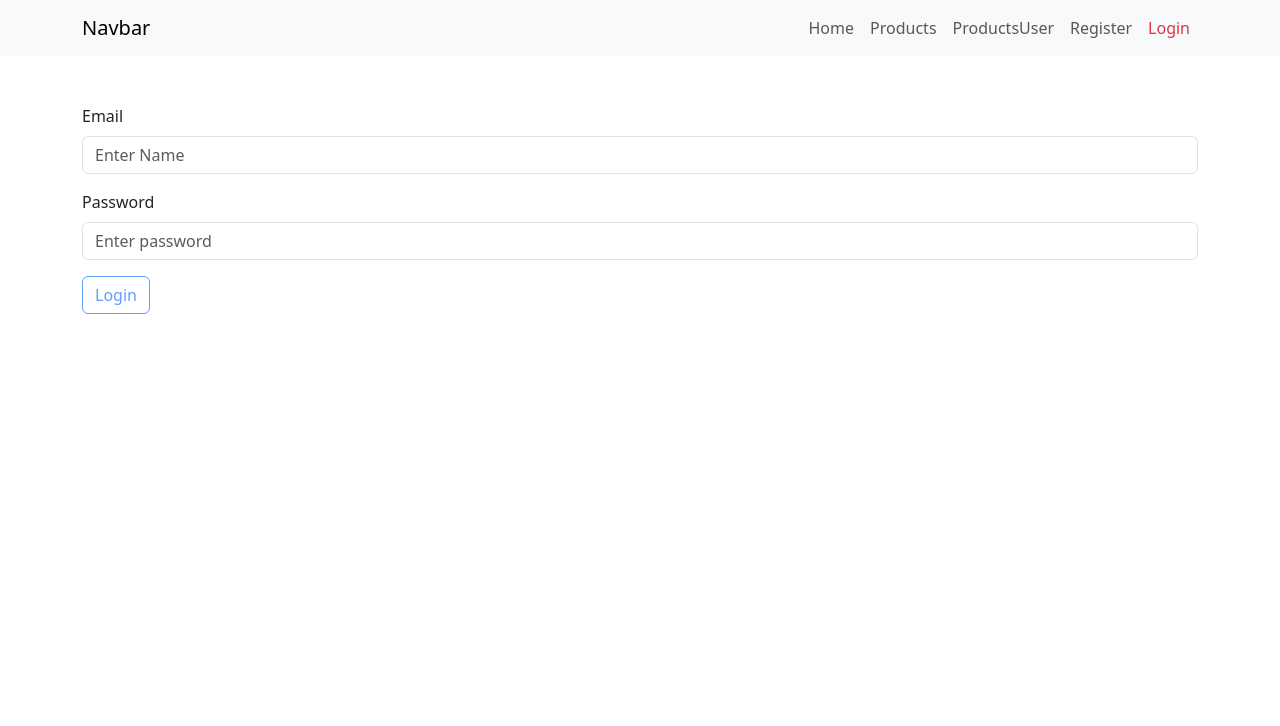
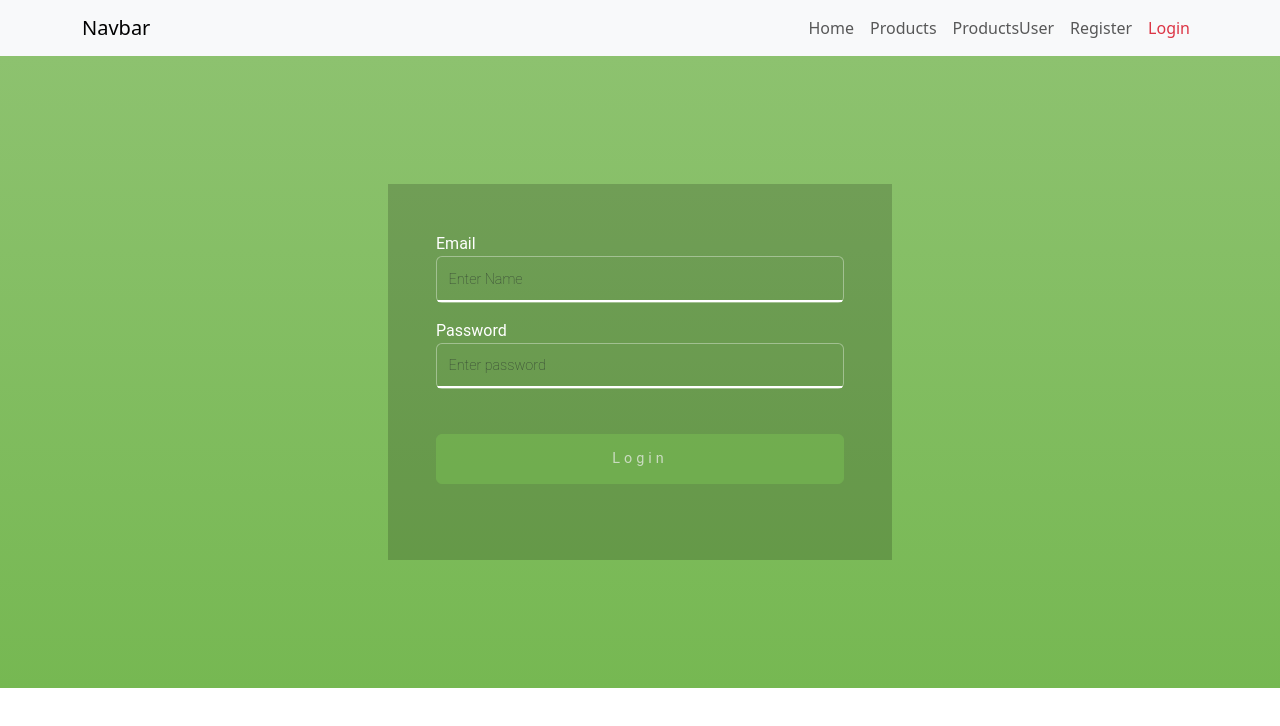
Before and after one commit to HosnySalem/E-Commerce-App-frontend, an Angular app: page /login in a window 1280 px wide. Shown: the top 726 px of the page. Built offline with nearby package versions, Linux system fonts and the light colour scheme.

Commit message:
adding style

```diff
--- a/angular.json
+++ b/angular.json
@@ -98,5 +98,8 @@
         }
       }
     }
+  },
+  "cli": {
+    "analytics": "e9d7c9f6-d86e-4053-ba08-4ea86eac1f6b"
   }
 }
--- a/src/app/components/product/products/products.component.html
+++ b/src/app/components/product/products/products.component.html
@@ -1,7 +1,9 @@
 <div class="text-center mt-5 p-5">
   <h1 class="mb-4">Our Products</h1>
   <div>
-        <button class="btn btn-primary" [routerLink]="['/products', '0', 'edit']">Add Product</button>
+    <button class="btn btn-primary" [routerLink]="['/products', '0', 'edit']">
+      Add Product
+    </button>
   </div>
   <div class="container">
     <table class="table">
@@ -18,9 +20,9 @@
       <tbody>
         <tr *ngFor="let product of products">
           <th scope="row">{{ product.id }}</th>
-            <!-- <td class="w-25"><img class="w-50" [src]="product.img" alt=""></td> -->
+          <td class="w-25"><img class="w-50" [src]="product.img" alt="" /></td>
           <td>{{ product.name }}</td>
-            <td>{{ product.price|currency}}</td>
+          <td>{{ product.price | currency }}</td>
           <td>{{ product.quantityAvailable }}</td>
           <td>
             <i
--- a/src/app/components/user/login/login.component.css
+++ b/src/app/components/user/login/login.component.css
@@ -0,0 +1,101 @@
+/* Reset */
+* {
+  margin: 0;
+  padding: 0;
+  box-sizing: border-box;
+
+}
+/* Fallback for old browsers */
+/* body {
+  font-family: 'Roboto', sans-serif;
+  background: #76b852;
+  background: -webkit-linear-gradient(to top, #76b852, #8DC26F);
+  background: -moz-linear-gradient(to top, #76b852, #8DC26F);
+  background: -o-linear-gradient(to top, #76b852, #8DC26F);
+  background: linear-gradient(to top, #76b852, #8DC26F);
+
+} */
+.cont{
+  font-family: 'Roboto', sans-serif;
+  background: #76b852;
+  background: -webkit-linear-gradient(to top, #76b852, #8DC26F);
+  background: -moz-linear-gradient(to top, #76b852, #8DC26F);
+  background: -o-linear-gradient(to top, #76b852, #8DC26F);
+  background: linear-gradient(to top, #76b852, #8DC26F);
+  margin: 0;
+  padding: 5em;
+  /* background-color: rgb(0, 252, 42); */
+  /* margin: 0; */
+}
+.container {
+  width: 45%;
+  margin: 3em auto;
+  background: rgba(0, 0, 0, 0.18);
+  padding: 3em;
+}
+/*   background: #c0f0a7; */
+.alert {
+  background-color: #76b852;
+  margin-bottom: 1em;
+}
+
+.form-label {
+  color: #fff;
+}
+
+.form-control {
+  font-size: 0.9em;
+  color: #fff;
+  font-weight: 100;
+  width: 100%;
+  display: block;
+  border: none;
+  padding: 0.8em;
+  border: solid 1px rgba(255, 255, 255, 0.37);
+  background: -webkit-linear-gradient(top, rgba(255, 255, 255, 0) 96%, #fff 4%);
+  background: linear-gradient(to bottom, rgba(255, 255, 255, 0) 96%, #fff 4%);
+  background-position: -800px 0;
+  background-size: 100%;
+  background-repeat: no-repeat;
+  font-family: 'Roboto', sans-serif;
+}
+
+.form-control:focus, .form-control:valid {
+  box-shadow: none;
+  outline: none;
+  background-position: 0 0;
+}
+
+.form-text {
+  color: #fff;
+}
+
+.btn-outline-primary {
+  font-size: 0.9em;
+  color: #fff;
+  background: #76b852;
+  outline: none;
+  border: 1px solid #76b852;
+  cursor: pointer;
+  padding: 0.9em;
+  width: 100%;
+  margin: 2em 0;
+  letter-spacing: 4px;
+}
+
+.btn-outline-primary:hover {
+  background: #8DC26F;
+}
+
+/* Responsive */
+@media (max-width: 768px) {
+  .container {
+    width: 50%;
+  }
+}
+
+@media (max-width: 576px) {
+  .container {
+    width: 70%;
+  }
+}
--- a/src/app/components/user/login/login.component.html
+++ b/src/app/components/user/login/login.component.html
@@ -1,8 +1,7 @@
-<div class="container mt-5">
-
-  <div *ngIf="apiError" class="alert alert-danger">{{apiError}}</div>
+<div class="cont">
+  <div class="container">
+    <div *ngIf="apiError" class="alert">{{ apiError }}</div>
     <form (submit)="handleLogin(loginForm)" [formGroup]="loginForm">
-
       <div class="mb-3">
         <label for="exampleInputEmail1" class="form-label">Email</label>
         <input
@@ -14,7 +13,11 @@
           placeholder="Enter Name"
           formControlName="email"
         />
-            <ng-container *ngIf="loginForm.get('email')?.errors && loginForm.get('email')?.touched">
+        <ng-container
+          *ngIf="
+            loginForm.get('email')?.errors && loginForm.get('email')?.touched
+          "
+        >
           <div
             *ngIf="loginForm.get('email')?.getError('required')"
             id="emailHelp"
@@ -43,7 +46,12 @@
           placeholder="Enter password"
           formControlName="password"
         />
-        <ng-container *ngIf="loginForm.get('password')?.errors && loginForm.get('password')?.touched">
+        <ng-container
+          *ngIf="
+            loginForm.get('password')?.errors &&
+            loginForm.get('password')?.touched
+          "
+        >
           <div
             *ngIf="loginForm.get('password')?.getError('required')"
             id="emailHelp"
@@ -61,7 +69,13 @@
         </ng-container>
       </div>
 
-
-      <button [disabled]="loginForm.invalid" type="submit" class="btn btn-outline-primary">Login</button>
+      <button
+        [disabled]="loginForm.invalid"
+        type="submit"
+        class="btn btn-outline-primary"
+      >
+        Login
+      </button>
     </form>
   </div>
+</div>
--- a/src/app/components/user/signup/signup.component.css
+++ b/src/app/components/user/signup/signup.component.css
@@ -0,0 +1,329 @@
+/* Reset */
+/* Fallback for older browsers */
+* {
+  margin: 0;
+  padding: 0;
+  box-sizing: border-box;
+}
+
+/* body {
+  font-family: 'Roboto', sans-serif;
+  background: #76b852;
+  background: -webkit-linear-gradient(to top, #76b852, #8DC26F);
+  background: -moz-linear-gradient(to top, #76b852, #8DC26F);
+  background: -o-linear-gradient(to top, #76b852, #8DC26F);
+  background: linear-gradient(to top, #76b852, #8DC26F);
+} */
+.cont{
+  font-family: 'Roboto', sans-serif;
+  background: #76b852;
+  background: -webkit-linear-gradient(to top, #76b852, #8DC26F);
+  background: -moz-linear-gradient(to top, #76b852, #8DC26F);
+  background: -o-linear-gradient(to top, #76b852, #8DC26F);
+  background: linear-gradient(to top, #76b852, #8DC26F);
+  margin: 0;
+  padding-top: 10px;
+  padding-bottom: 5px;
+  /* padding: 2em; */
+  /* background-color: rgb(0, 252, 42); */
+  /* margin: 0; */
+}
+.container {
+  width: 100%;
+  max-width: 400px;
+  margin: 5% auto;
+  background: rgba(0, 0, 0, 0.18);
+  padding: 30px;
+  border-radius: 5px;
+}
+
+.container h1 {
+  font-size: 3em;
+  text-align: center;
+  color: #fff;
+  font-weight: 100;
+  text-transform: capitalize;
+  letter-spacing: 4px;
+  margin-bottom: 30px;
+}
+
+.container input[type="text"],
+.container input[type="email"],
+.container input[type="password"] {
+  font-size: 0.9em;
+  color: #fff;
+  font-weight: 100;
+  width: calc(100% - 20px);
+  display: block;
+  border: none;
+  padding: 10px;
+  border: solid 1px rgba(255, 255, 255, 0.37);
+  background: -webkit-linear-gradient(top, rgba(255, 255, 255, 0) 96%, #fff 4%);
+  background: linear-gradient(to bottom, rgba(255, 255, 255, 0) 96%, #fff 4%);
+  background-position: -800px 0;
+  background-size: 100%;
+  background-repeat: no-repeat;
+  color: #fff;
+}
+
+.container input[type="text"]:focus,
+.container input[type="email"]:focus,
+.container input[type="password"]:focus {
+  outline: none;
+}
+
+.container input[type="submit"] {
+  font-size: .9em;
+  color: #fff;
+  background: #76b852;
+  outline: none;
+  border: 1px solid #76b852;
+  cursor: pointer;
+  padding: 10px;
+  width: 100%;
+  margin-top: 20px;
+  letter-spacing: 4px;
+}
+
+.container input[type="submit"]:hover {
+  background: #8DC26F;
+}
+
+.container p {
+  font-size: 1em;
+  color: #fff;
+  text-align: center;
+  letter-spacing: 1px;
+  font-weight: 300;
+  margin-top: 20px;
+}
+
+.container p a {
+  color: #fff;
+  transition: 0.5s all;
+}
+
+.container p a:hover {
+  color: #76b852;
+}
+
+.container .wthree-text label {
+  font-size: 0.9em;
+  color: #fff;
+  font-weight: 200;
+  cursor: pointer;
+  position: relative;
+  display: block;
+}
+
+.container .wthree-text input.checkbox {
+  background: #8DC26F;
+  cursor: pointer;
+  width: 1.2em;
+  height: 1.2em;
+  margin-right: 10px;
+  vertical-align: middle;
+  position: relative;
+  top: 2px;
+}
+
+.container .wthree-text input.checkbox:before,
+.container .wthree-text input.checkbox:after {
+  content: "";
+  position: absolute;
+  width: 1.2em;
+  height: 1.2em;
+  background: inherit;
+  cursor: pointer;
+}
+
+.container .wthree-text input.checkbox:before {
+  background-color: rgba(255, 255, 255, 0.15);
+}
+
+.container .wthree-text input.checkbox:after {
+  content: "";
+  position: absolute;
+  top: 0px;
+  left: 0;
+  z-index: 1;
+  width: 1.2em;
+  height: 1.2em;
+  border: 1px solid #fff;
+  -webkit-transition: .4s ease-in-out;
+  -moz-transition: .4s ease-in-out;
+  -o-transition: .4s ease-in-out;
+  transition: .4s ease-in-out;
+}
+
+.container .wthree-text input.checkbox:checked:after {
+  -webkit-transform: rotate(-45deg);
+  -moz-transform: rotate(-45deg);
+  -o-transform: rotate(-45deg);
+  -ms-transform: rotate(-45deg);
+  transform: rotate(-45deg);
+  height: .5rem;
+  border-color: #fff;
+  border-top-color: transparent;
+  border-right-color: transparent;
+}
+
+.container .wthree-text input.checkbox:checked + span {
+  color: #76b852;
+}
+
+.container .colorlibcopy-agile {
+  margin: 2em 0 1em;
+  text-align: center;
+}
+
+.container .colorlibcopy-agile p {
+  font-size: .9em;
+  color: #fff;
+  line-height: 1.8em;
+  letter-spacing: 1px;
+  font-weight: 100;
+}
+
+.container .colorlibcopy-agile p a {
+  color: #fff;
+  transition: 0.5s all;
+}
+
+.container .colorlibcopy-agile p a:hover {
+  color: #000;
+}
+
+.container .wrapper {
+  position: relative;
+  overflow: hidden;
+}
+
+.container .colorlib-bubbles {
+  position: absolute;
+  top: 0;
+  left: 0;
+  width: 100%;
+  height: 100%;
+  z-index: -1;
+}
+/* --------------------------------------------------------------------------------- */
+.container .colorlib-bubbles li {
+  position: absolute;
+  list-style: none;
+  display: block;
+  width: 40px;
+  height: 40px;
+  background-color: rgba(255, 255, 255, 0.15);
+  bottom: -160px;
+  -webkit-animation: square 20s infinite;
+  animation: square 20s infinite;
+  -webkit-transition-timing-function: linear;
+  transition-timing-function: linear;
+  border-radius: 50%;
+}
+
+.container .colorlib-bubbles li:nth-child(1) {
+  left: 10%;
+}
+
+.container .colorlib-bubbles li:nth-child(2) {
+  left: 20%;
+  width: 80px;
+  height: 80px;
+  -webkit-animation-delay: 2s;
+  animation-delay: 2s;
+  -webkit-animation-duration: 17s;
+  animation-duration: 17s;
+}
+
+.container .colorlib-bubbles li:nth-child(3) {
+  left: 25%;
+  -webkit-animation-delay: 4s;
+  animation-delay: 4s;
+}
+
+.container .colorlib-bubbles li:nth-child(4) {
+  left: 40%;
+  width: 60px;
+  height: 60px;
+  -webkit-animation-duration: 22s;
+  animation-duration: 22s;
+  background-color: rgba(255, 255, 255, 0.25);
+}
+
+.container .colorlib-bubbles li:nth-child(5) {
+  left: 70%;
+}
+
+.container .colorlib-bubbles li:nth-child(6) {
+  left: 80%;
+  width: 120px;
+  height: 120px;
+  -webkit-animation-delay: 3s;
+  animation-delay: 3s;
+  background-color: rgba(255, 255, 255, 0.2);
+}
+
+.container .colorlib-bubbles li:nth-child(7) {
+  left: 32%;
+  width: 160px;
+  height: 160px;
+  -webkit-animation-delay: 7s;
+  animation-delay: 7s;
+}
+
+.container .colorlib-bubbles li:nth-child(8) {
+  left: 55%;
+  width: 20px;
+  height: 20px;
+  -webkit-animation-delay: 15s;
+  animation-delay: 15s;
+  -webkit-animation-duration: 40s;
+  animation-duration: 40s;
+}
+
+.container .colorlib-bubbles li:nth-child(9) {
+  left: 25%;
+  width: 10px;
+  height: 10px;
+  -webkit-animation-delay: 2s;
+  animation-delay: 2s;
+  -webkit-animation-duration: 40s;
+  animation-duration: 40s;
+  background-color: rgba(255, 255, 255, 0.3);
+}
+
+.container .colorlib-bubbles li:nth-child(10) {
+  left: 90%;
+  width: 160px;
+  height: 160px;
+  -webkit-animation-delay: 11s;
+  animation-delay: 11s;
+  -webkit-animation-duration: 40s;
+  animation-duration: 40s;
+}
+
+@-webkit-keyframes square {
+  0% {
+    -webkit-transform: translateY(0);
+    transform: translateY(0);
+  }
+
+  100% {
+    -webkit-transform: translateY(-700px) rotate(600deg);
+    transform: translateY(-700px) rotate(600deg);
+  }
+}
+
+@keyframes square {
+  0% {
+    -webkit-transform: translateY(0);
+    transform: translateY(0);
+  }
+
+  100% {
+    -webkit-transform: translateY(-700px) rotate(600deg);
+    transform: translateY(-700px) rotate(600deg);
+  }
+}
--- a/src/app/components/user/signup/signup.component.html
+++ b/src/app/components/user/signup/signup.component.html
@@ -1,14 +1,13 @@
-<div class="container mt-5">
-
-  <div *ngIf="apiError" class="alert alert-danger">
+<div class="cont">
+  <div class="container">
+    <div *ngIf="apiError" class="alert">
       <ul>
-      <li *ngIf="apiError.ConfirmPassword">{{apiError.ConfirmPassword}}</li>
-      <li *ngIf="apiError.Password">{{apiError.Password}}</li>
+        <li *ngIf="apiError.ConfirmPassword">{{ apiError.ConfirmPassword }}</li>
+        <li *ngIf="apiError.Password">{{ apiError.Password }}</li>
       </ul>
     </div>
     <form (submit)="handleRegister(registerForm)" [formGroup]="registerForm">
-
-      <div class="mb-3">
+      <div>
         <label for="exampleInput1" class="form-label">Name</label>
         <input
           type="text"
@@ -19,7 +18,12 @@
           placeholder="Enter Name"
           formControlName="name"
         />
-        <ng-container *ngIf="registerForm.get('name')?.errors && registerForm.get('name')?.touched">
+        <ng-container
+          *ngIf="
+            registerForm.get('name')?.errors &&
+            registerForm.get('name')?.touched
+          "
+        >
           <div
             *ngIf="registerForm.get('name')?.getError('required')"
             id="emailHelp"
@@ -48,7 +52,12 @@
           placeholder="Enter Name"
           formControlName="email"
         />
-        <ng-container *ngIf="registerForm.get('email')?.errors && registerForm.get('email')?.touched">
+        <ng-container
+          *ngIf="
+            registerForm.get('email')?.errors &&
+            registerForm.get('email')?.touched
+          "
+        >
           <div
             *ngIf="registerForm.get('email')?.getError('required')"
             id="emailHelp"
@@ -77,7 +86,12 @@
           placeholder="Enter Address"
           formControlName="address"
         />
-        <ng-container *ngIf="registerForm.get('address')?.errors && registerForm.get('address')?.touched">
+        <ng-container
+          *ngIf="
+            registerForm.get('address')?.errors &&
+            registerForm.get('address')?.touched
+          "
+        >
           <div
             *ngIf="registerForm.get('address')?.getError('required')"
             id="emailHelp"
@@ -99,7 +113,12 @@
           placeholder="Enter password"
           formControlName="password"
         />
-        <ng-container *ngIf="registerForm.get('password')?.errors && registerForm.get('password')?.touched">
+        <ng-container
+          *ngIf="
+            registerForm.get('password')?.errors &&
+            registerForm.get('password')?.touched
+          "
+        >
           <div
             *ngIf="registerForm.get('password')?.getError('required')"
             id="emailHelp"
@@ -119,7 +138,7 @@
             id="emailHelp"
             class="form-text text-danger"
           >
-          {{apiError.Password}}
+            {{ apiError.Password }}
           </div>
         </ng-container>
       </div>
@@ -134,7 +153,12 @@
           placeholder="Enter password"
           formControlName="confirmPassword"
         />
-        <ng-container *ngIf="registerForm.get('confirmPassword')?.errors && registerForm.get('confirmPassword')?.touched">
+        <ng-container
+          *ngIf="
+            registerForm.get('confirmPassword')?.errors &&
+            registerForm.get('confirmPassword')?.touched
+          "
+        >
           <div
             *ngIf="registerForm.get('confirmPassword')?.getError('required')"
             id="emailHelp"
@@ -154,12 +178,18 @@
             id="emailHelp"
             class="form-text text-danger"
           >
-        {{apiError.ConfirmPassword}}
+            {{ apiError.ConfirmPassword }}
           </div>
         </ng-container>
       </div>
 
-
-      <button [disabled]="registerForm.invalid" type="submit" class="btn btn-outline-primary">Register</button>
+      <button
+        [disabled]="registerForm.invalid"
+        type="submit"
+        class="btn btn-outline-primary"
+      >
+        Register
+      </button>
     </form>
   </div>
+</div>
--- a/src/app/services/auth.service.ts
+++ b/src/app/services/auth.service.ts
@@ -3,6 +3,7 @@ import { BehaviorSubject, Observable } from 'rxjs';
 import {HttpClient, HttpHeaders} from '@angular/common/http'
 import { Router } from '@angular/router';
 import { jwtDecode } from 'jwt-decode';
+
 @Injectable({
   providedIn: 'root'
 })
@@ -29,11 +30,11 @@ export class AuthService {
   }
 
   register(userData:object):Observable<any>{
-    return this._HttpClient.post('https://localhost:44300/api/Accounts/Create',userData);
+    return this._HttpClient.post('https://localhost:7226/api/Accounts/Create',userData);
   }
 
   login(userData:object):Observable<any>{
-    return this._HttpClient.post('https://localhost:44300/api/Accounts/Login',userData);
+    return this._HttpClient.post('https://localhost:7226/api/Accounts/Login',userData);
   }
 
   logOut(){
--- a/src/app/services/cart.service.ts
+++ b/src/app/services/cart.service.ts
@@ -7,7 +7,7 @@ import { Injectable } from '@angular/core';
 export class CartService {
 
 
-  basurl: string = 'https://localhost:44300/api/Cart';
+  basurl: string = 'https://localhost:7226/api/Cart';
   headers = new HttpHeaders({
     'Authorization':`Bearer ${localStorage.getItem('userToken')}`
   });
--- a/src/app/services/product.service.ts
+++ b/src/app/services/product.service.ts
@@ -7,9 +7,8 @@ import { Injectable } from '@angular/core';
 export class ProductService {
 
 
-
-  //basurl: string = 'http://localhost:3000/products';
-  basurl: string = 'https://localhost:44300/api/Products';
+  //basurl: string = 'http://localhost:44300/products';
+  basurl: string = 'https://localhost:7226/api/Products';
   headers = new HttpHeaders({
     Authorization:`Bearer ${localStorage.getItem('userToken')}`
   });
@@ -43,6 +42,6 @@ export class ProductService {
     return this.http.put(`${this.basurl}/${id}`, product,{headers:this.headers});
   }
   getAllCategories() {
-    return this.http.get('https://localhost:44300/api/Categories',{headers:this.headers});
+    return this.http.get('https://localhost:7226/api/Categories',{headers:this.headers});
   }
 }
```
Lines whose indentation alone changed are shown as unchanged.
